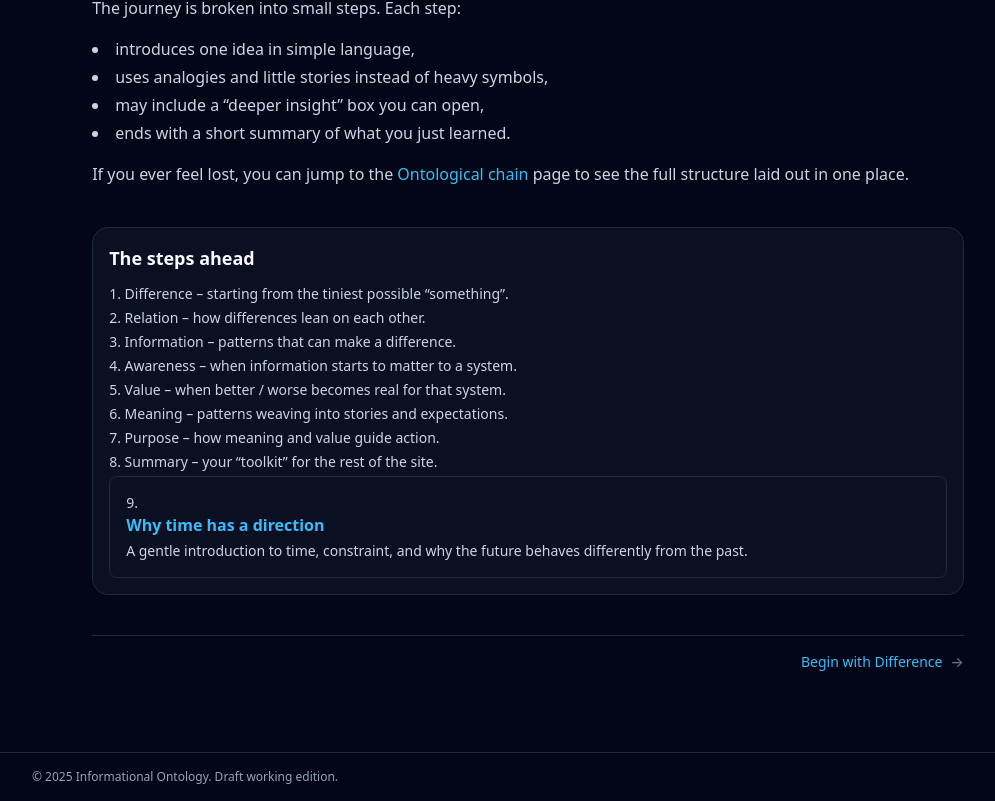
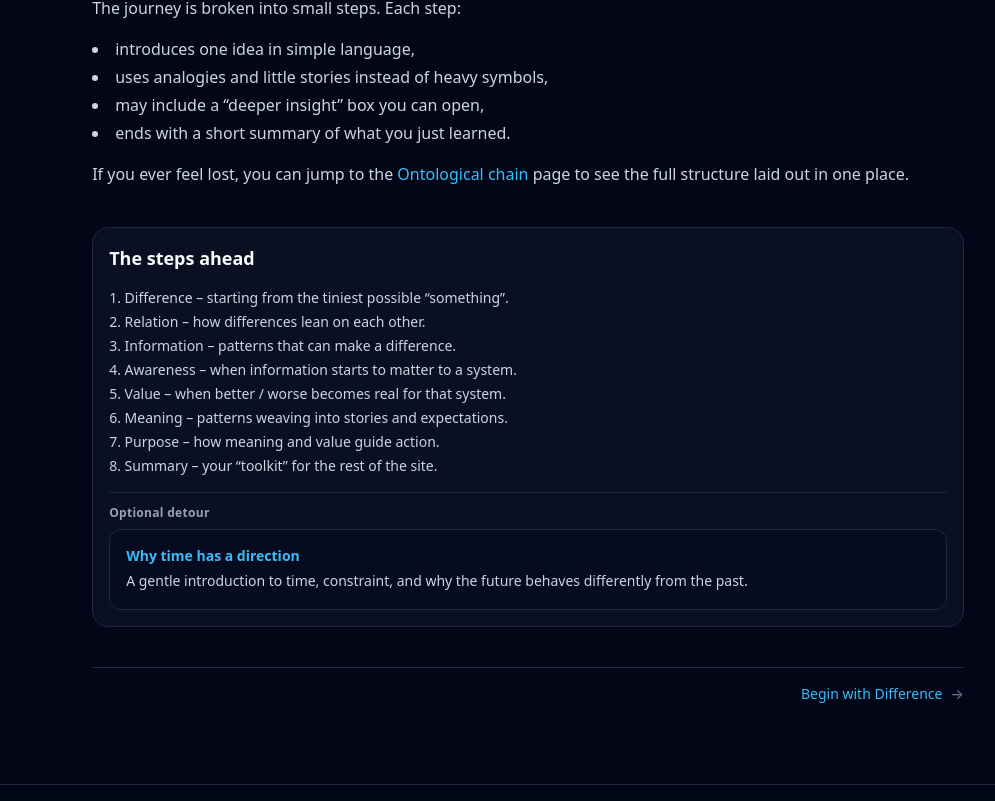
Before and after one commit to MindsEye69/information-ontology-site, a Next.js app: page /start in a window 1280 px wide. Shown: the part 388-1189 px from the top of the page, without its empty margins (112-1107 px from the left). Built offline with nearby package versions, Linux system fonts and the light colour scheme.

Commit message:
Typography fix

```diff
--- a/app/start/page.tsx
+++ b/app/start/page.tsx
@@ -54,8 +54,9 @@ export default function StartIndexPage() {
       </section>
 
       {/* Steps list */}
-      <section className="space-y-3 rounded-2xl border border-slate-800 bg-slate-900/60 p-4">
+      <section className="space-y-4 rounded-2xl border border-slate-800 bg-slate-900/60 p-4">
         <h2 className="text-lg font-semibold">The steps ahead</h2>
+
         <ol className="list-decimal list-inside text-sm text-slate-300 space-y-1">
           <li>Difference – starting from the tiniest possible “something”.</li>
           <li>Relation – how differences lean on each other.</li>
@@ -65,18 +66,26 @@ export default function StartIndexPage() {
           <li>Meaning – patterns weaving into stories and expectations.</li>
           <li>Purpose – how meaning and value guide action.</li>
           <li>Summary – your “toolkit” for the rest of the site.</li>
-		  <li className="rounded-lg border border-slate-800 p-4 hover:bg-slate-900/60">
-  <h3 className="text-base font-semibold">
+        </ol>
+
+        {/* Optional detour (not part of the numbered path) */}
+        <div className="pt-3 border-t border-slate-800">
+          <p className="text-xs font-semibold tracking-wide text-slate-400">
+            Optional detour
+          </p>
+
+          <div className="mt-2 rounded-xl border border-slate-800 bg-slate-950/30 p-4 hover:bg-slate-900/40 transition-colors">
+            <h3 className="text-sm font-semibold text-slate-100">
               <Link href="/start/time-and-direction" className="hover:underline">
                 Why time has a direction
               </Link>
             </h3>
-           <p className="mt-1 text-sm text-slate-300">
+            <p className="mt-1 text-sm text-slate-300 leading-relaxed">
               A gentle introduction to time, constraint, and why the future behaves
               differently from the past.
             </p>
-		  </li>
-        </ol>
+          </div>
+        </div>
       </section>
 
       <StepNav nextHref="/start/difference" nextLabel="Begin with Difference" />
```
Lines whose indentation alone changed are shown as unchanged.
